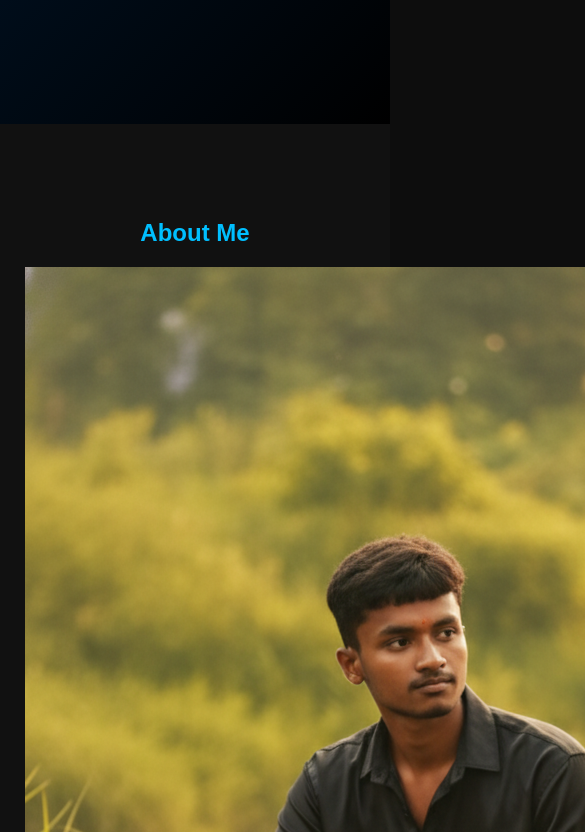
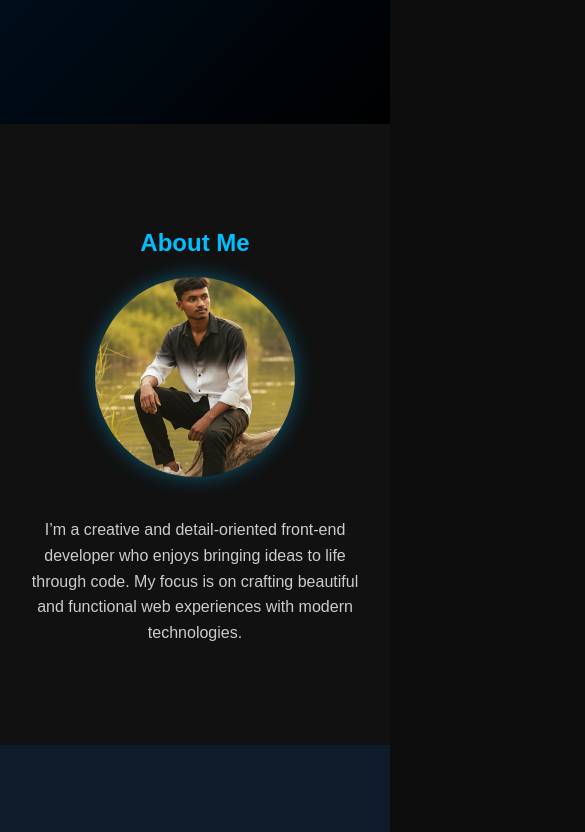
Before and after one commit to arjunkumar20-kd/Portfolio, a plain HTML site: page index.html in a window 390 px wide. Shown: the part 720-1552 px from the top of the page, 585 px wide, since content can reach past the window. Drawn offline with Linux system fonts and the light colour scheme.

Commit message:
Update style.css

```diff
--- a/style.css
+++ b/style.css
@@ -1,18 +1,17 @@
 /* ----- Global Styles ----- */
+
 * {
   margin: 0;
   padding: 0;
   box-sizing: border-box;
   scroll-behavior: smooth;
 }
-
 body {
   font-family: 'Poppins', sans-serif;
   background-color: #0d0d0d;
   color: #f2f2f2;
   line-height: 1.6;
 }
-
 /* ----- Header ----- */
 header {
   background: rgba(17, 17, 17, 0.3);
@@ -26,36 +25,30 @@ header {
   box-shadow: none;
   border-bottom: 5px solid rgba(255, 255, 255, 0.1);
 }
-
 nav {
   display: flex;
   justify-content: center;
   gap: 30px;
   flex-wrap: wrap;
 }
-
 nav a {
   color: #00bfff;
   text-decoration: none;
   font-weight: 600;
   transition: color 0.3s;
 }
-
 nav a:hover {
   color: #fff;
 }
-
 /* ----- Section Styling ----- */
 section {
   padding: 100px 20px;
   text-align: center;
 }
-
 h1, h2 {
   color: #00bfff;
   margin-bottom: 15px;
 }
-
 /* ----- Hero Section ----- */
 #home {
   background: linear-gradient(135deg, #001f3f, #000);
@@ -67,12 +60,10 @@ h1, h2 {
   text-align: center;
   padding-top: 80px;
 }
-
 #home h1 {
   font-size: 2.8em;
   animation: fadeInDown 1s ease-in;
 }
-
 #home p {
   font-size: 1.2em;
   max-width: 600px;
@@ -80,7 +71,6 @@ h1, h2 {
   color: #ddd;
   animation: fadeInUp 1s ease-in;
 }
-
 .resume-btn {
   margin-top: 20px;
   background: #00bfff;
@@ -92,46 +82,74 @@ h1, h2 {
   transition: all 0.3s ease;
   display: inline-block;
 }
-
 .resume-btn:hover {
   background: #fff;
   transform: scale(1.05);
 }
-
 /* Animations */
 @keyframes fadeInDown {
   from { opacity: 0; transform: translateY(-30px); }
   to { opacity: 1; transform: translateY(0); }
 }
-
 @keyframes fadeInUp {
   from { opacity: 0; transform: translateY(30px); }
   to { opacity: 1; transform: translateY(0); }
 }
-
 /* ----- About Section ----- */
+/* ----- About Section Responsive Fix ----- */
 #about {
   background: #111;
+  padding: 100px 20px;
 }
-
+.about-container {
+  display: flex;
+  align-items: center;
+  justify-content: center;
+  gap: 40px;
+  max-width: 1000px;
+  margin: 0 auto;
+  flex-wrap: wrap;
+  text-align: left;
+}
+.about-img {
+  width: 250px;
+  height: 250px;
+  object-fit: cover;
+  border-radius: 50%;
+  box-shadow: 0 0 20px rgba(0,191,255,0.4);
+}
 #about p {
-  max-width: 700px;
-  margin: 0 auto;
+  flex: 1;
   color: #ccc;
+  font-size: 1.1rem;
+  line-height: 1.6;
+  max-width: 600px;
 }
-
+/*  Responsive Adjustments */
+@media (max-width: 900px) {
+  .about-container {
+    flex-direction: column;
+    text-align: center;
+  }
+  .about-img {
+    width: 200px;
+    height: 200px;
+  }
+  #about p {
+    font-size: 1rem;
+    padding: 0 10px;
+  }
+}
 /* ----- Skills Section ----- */
 #skills {
   background: #0d1b2a;
 }
-
 .skills-list {
   display: flex;
   flex-wrap: wrap;
   justify-content: center;
   gap: 15px;
 }
-
 .skill {
   background: #00bfff;
   color: #000;
@@ -140,24 +158,20 @@ h1, h2 {
   font-weight: bold;
   transition: all 0.3s ease;
 }
-
 .skill:hover {
   background: #fff;
   transform: scale(1.1);
 }
-
 /* ----- Projects Section ----- */
 #projects {
   background: #111;
 }
-
 .project-grid {
   display: grid;
   grid-template-columns: repeat(auto-fit, minmax(250px, 1fr));
   gap: 20px;
   margin-top: 30px;
 }
-
 .project {
   background: #1a1a1a;
   padding: 20px;
@@ -167,28 +181,23 @@ h1, h2 {
   box-shadow: 0 0 15px rgba(0,191,255,0.3);
   transition: transform 0.3s, box-shadow 0.3s;
 }
-
 .project h3 {
   color: #00bfff;
   margin-bottom: 10px;
 }
-
 .project p {
   color: #ddd;
   font-size: 15px;
   line-height: 1.5;
 }
-
 .project:hover {
   transform: translateY(8px);
   box-shadow: 0 0 25px rgba(0,191,255,0.6);
 }
-
 /* ----- Contact Section ----- */
 #contact {
   background: #0d1b2a;
 }
-
 .contact-form {
   max-width: 450px;
   margin: 0 auto;
@@ -196,7 +205,6 @@ h1, h2 {
   flex-direction: column;
   gap: 15px;
 }
-
 .contact-form input,
 .contact-form textarea {
   padding: 12px;
@@ -207,7 +215,6 @@ h1, h2 {
   color: #fff;
   font-size: 1em;
 }
-
 .contact-form button {
   padding: 12px;
   background: #00bfff;
@@ -218,12 +225,10 @@ h1, h2 {
   cursor: pointer;
   transition: all 0.3s ease;
 }
-
 .contact-form button:hover {
   background: #fff;
   transform: scale(1.05);
 }
-
 /* ----- Social Icons Section ----- */
 .social-links {
   margin-top: 25px;
@@ -231,18 +236,15 @@ h1, h2 {
   justify-content: center;
   gap: 25px;
 }
-
 .social-links a {
   color: #00bfff;
   font-size: 1.8em;
   transition: all 0.3s ease;
 }
-
 .social-links a:hover {
   color: #fff;
   transform: scale(1.2);
 }
-
 /* ----- Footer ----- */
 footer {
   background: #000;
@@ -250,75 +252,56 @@ footer {
   padding: 15px;
   color: #888;
 }
-
-/* ============================= */
-/* ----- Responsive Design ----- */
-
 /* Small screens (phones) */
 @media (max-width: 600px) {
-  header {
+ header {
     padding: 15px 0;
   }
-
   h1 {
     font-size: 2em;
   }
-
   h2 {
     font-size: 1.5em;
   }
-
   nav {
     flex-wrap: wrap;
     gap: 15px;
   }
-
   #home h1 {
     font-size: 2.2em;
   }
-
   #home p {
     font-size: 1em;
     padding: 0 10px;
   }
-
   .resume-btn {
     padding: 10px 20px;
   }
-
   .skills-list {
     flex-direction: column;
     align-items: center;
   }
-
   .contact-form {
     width: 90%;
   }
-
   .social-links a {
     font-size: 1.5em;
   }
-
   section {
     padding: 80px 15px;
   }
 }
-
 /* Medium screens (tablets) */
 @media (max-width: 900px) {
   #home h1 {
     font-size: 2.4em;
   }
-
   .project-grid {
     grid-template-columns: repeat(auto-fit, minmax(200px, 1fr));
   }
-
-  .skills-list {
+.skills-list {
     gap: 10px;
   }
-
-  section {
-    padding: 90px 25px;
-  }
-  }
+section {
+  padding: 90px 25px;
+  }}
```
